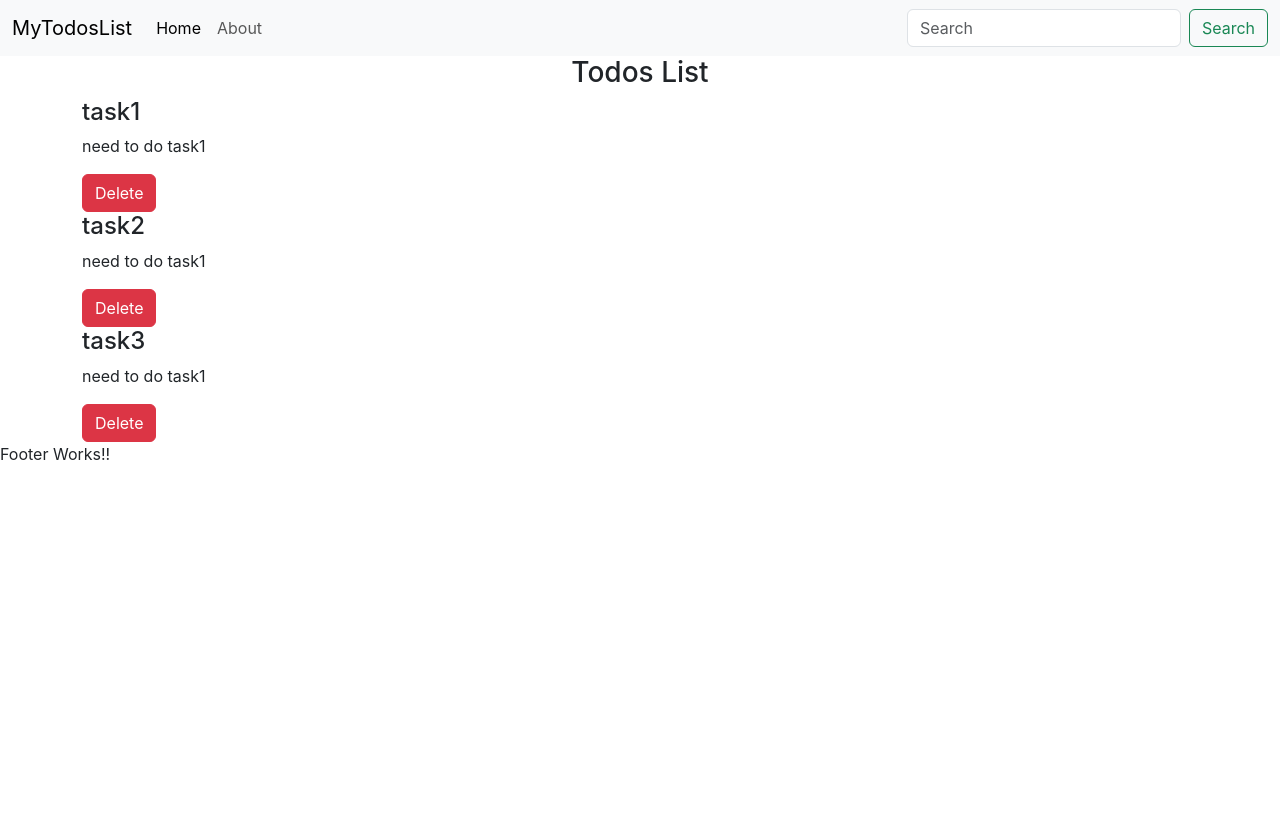
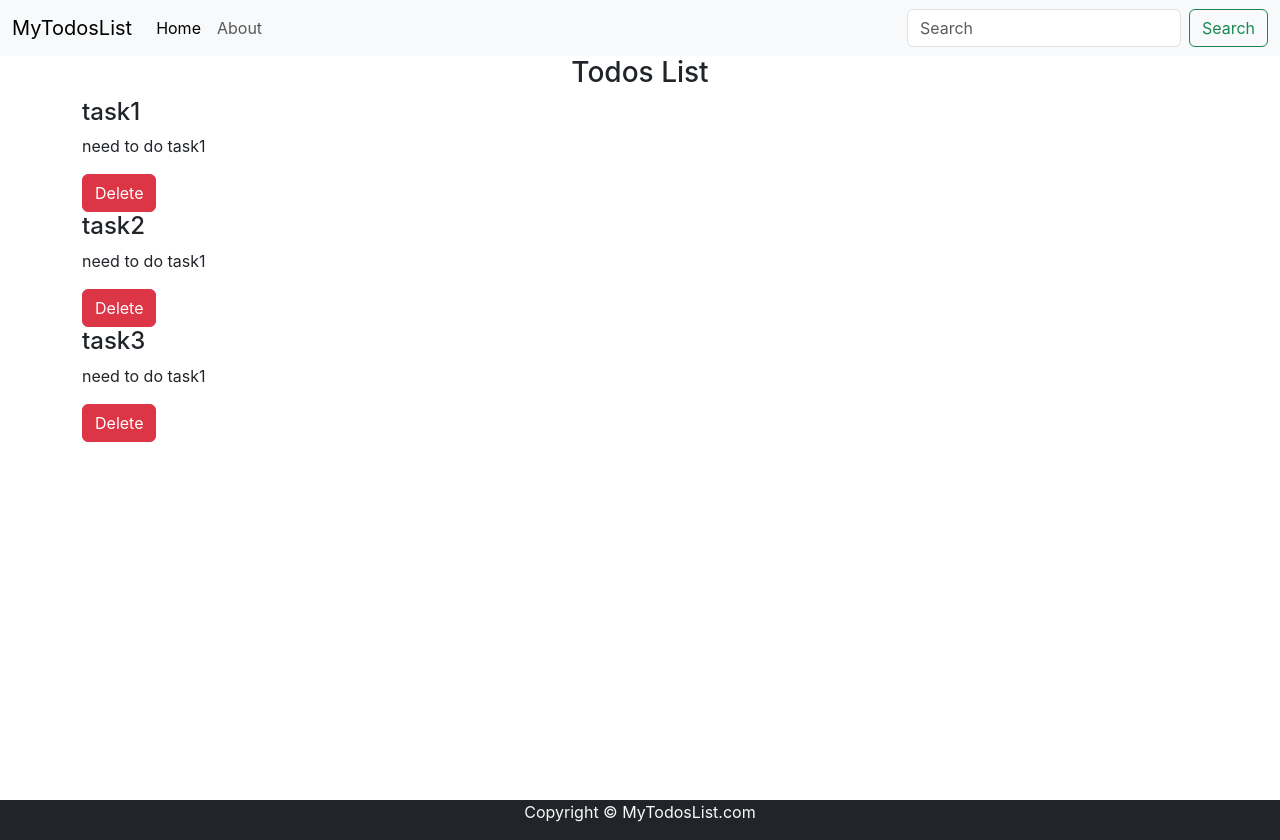
Before and after one commit to Renesa810/ToDo-List, a React (Create React App) app: page / in a window 1280 px wide. Before the commit the page ends 800 px from the top, so only its background shows below. Built offline with nearby package versions, Linux system fonts and the light colour scheme.

Commit message:
basicDelete

```diff
--- a/src/MyComponents/Footer.js
+++ b/src/MyComponents/Footer.js
@@ -1,9 +1,18 @@
 import React from 'react'
 
 export const Footer = () => {
+
+  let footerStyle   = {
+      position: "absolute",
+      top: "100vh",
+      width: "100%"
+  }
+
   return (
-    <div>
-        Footer Works!!
+    <div className='bg-dark text-light'  style={footerStyle}>
+        <p className='text-center'>
+          Copyright &copy; MyTodosList.com
+        </p>
     </div>
   )
 }
--- a/src/MyComponents/Todos.js
+++ b/src/MyComponents/Todos.js
@@ -5,8 +5,10 @@
   return (
     <div className="container">
         <h3 className='text-center' my-5>Todos List</h3>
-        {props.todos.map((todo)=>{
-          return <TodoItem todo={todo} onDelete={props.onDelete}/>
+
+        {props.todos.length===0? "No todos to display":
+        props.todos.map((todo)=>{
+            return <TodoItem todo={todo} onDelete={props.onDelete}/>
         })}
 
         {/*<TodoItem todo={props.todos[0]}/>*/}
```
